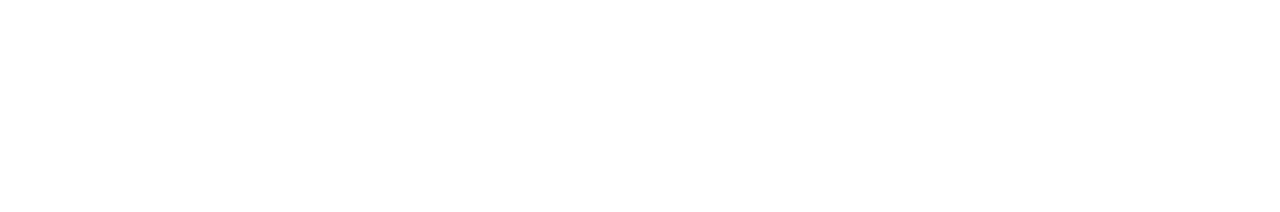
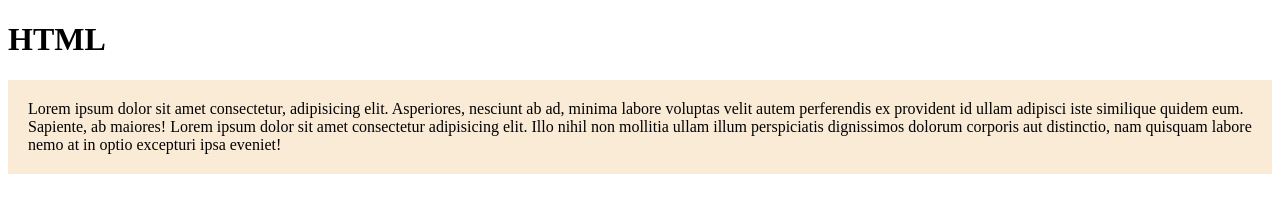
Before and after one commit to Tahsinmunia/my-first-github-repo, a plain HTML site: page index.html in a window 1280 px wide. Drawn offline with Linux system fonts and the light colour scheme.

Commit message:
my first commit

```diff
--- /dev/null
+++ b/blog.css
@@ -0,0 +1,4 @@
+p{
+    background-color: antiquewhite;
+    padding: 20px;
+}
--- a/index.html
+++ b/index.html
@@ -4,8 +4,12 @@
     <meta charset="UTF-8">
     <meta name="viewport" content="width=device-width, initial-scale=1.0">
     <title>My First Ever Github Repo</title>
+    <link rel="stylesheet" type="text/css" href="blog.css">
 </head>
 <body>
+    <h1>HTML</h1>
+    <p>Lorem ipsum dolor sit amet consectetur, adipisicing elit. Asperiores, nesciunt ab ad, minima labore voluptas velit autem perferendis ex provident id ullam adipisci iste similique quidem eum. Sapiente, ab maiores! Lorem ipsum dolor sit amet consectetur adipisicing elit. Illo nihil non mollitia ullam illum perspiciatis dignissimos dolorum corporis aut distinctio, nam quisquam labore nemo at in optio excepturi ipsa eveniet!</p>
+
 
 </body>
 </html>
```
